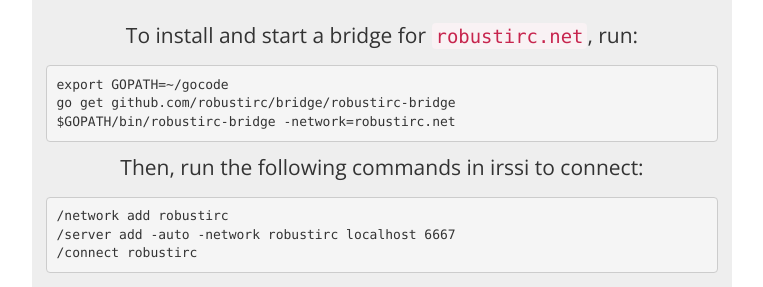
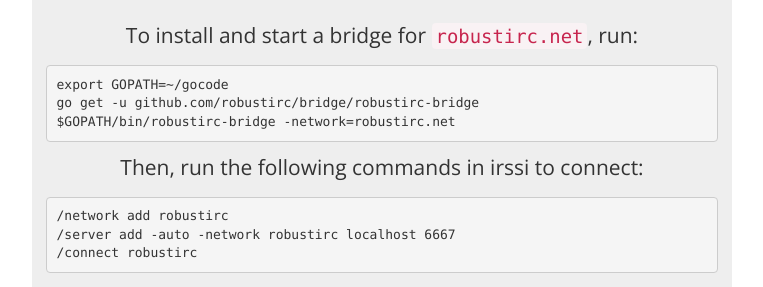
Before and after one commit to robustirc/robustirc.github.io, a Jekyll site: the page built from index.html, in a window 1280 px wide. Shown: the part 240-527 px from the top of the page, without its empty margins (258-1021 px from the left). Built offline with Jekyll 4.4.1, drawn with Linux system fonts in a browser that asks for light colours; nearby versions of some CDN libraries; some web fonts are replaced; Markdown is read by kramdown in place of the engine named in the settings.

Commit message:
recommend go get -u to update any possibly existing checkout

```diff
--- a/index.html
+++ b/index.html
@@ -22,7 +22,7 @@
 	</form>
         <p>To install and start a bridge for <code class="network">robustirc.net</code>, run:</p>
 	<pre style="text-align: left">export GOPATH=~/gocode
-go get github.com/robustirc/bridge/robustirc-bridge
+go get -u github.com/robustirc/bridge/robustirc-bridge
 $GOPATH/bin/robustirc-bridge -network=<span class="network">robustirc.net</span></pre>
         <p>Then, run the following commands in <span class="client">irssi</span> to connect:</p>
 <div id="clientinstructions">
```
